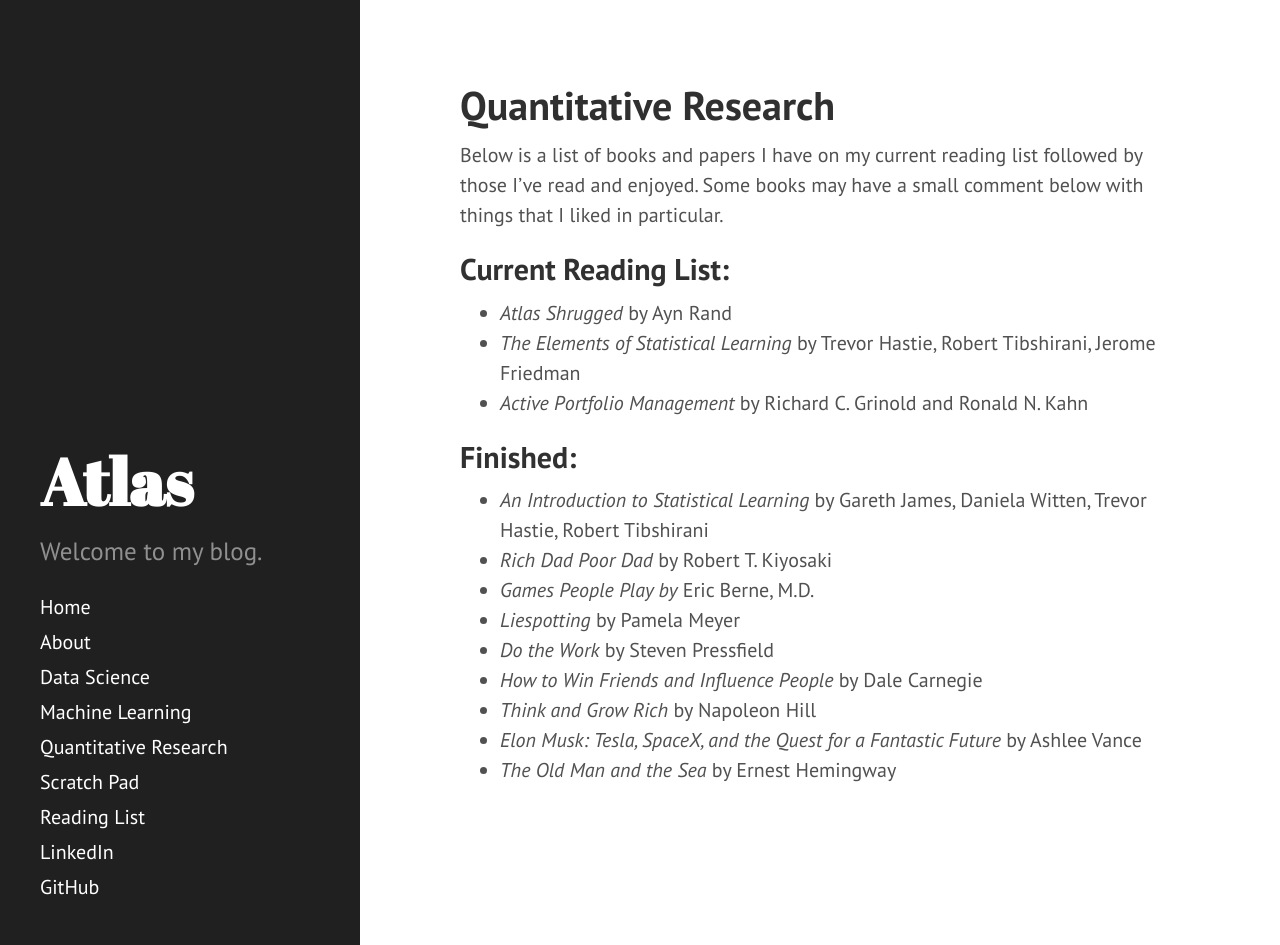
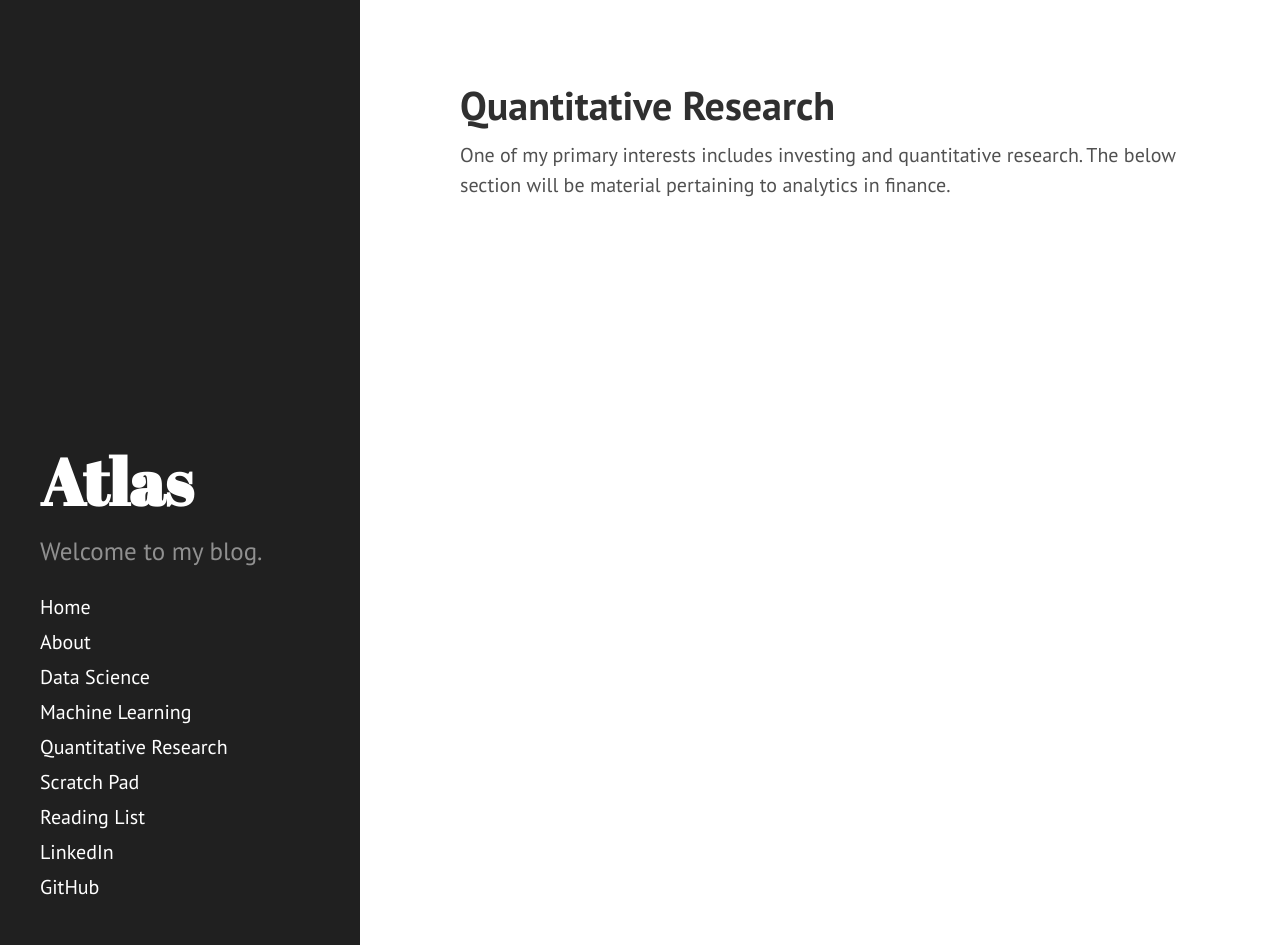
Before and after one commit to JonathanJohann/Research, a Jekyll site: the page built from Quantitative_Research.md, in a window 1280 px wide and 945 px high. Built offline with Jekyll 4.4.1, drawn with Linux system fonts in a browser that asks for light colours; Markdown is read by kramdown in place of the engine named in the settings.

Commit message:
Update Quantitative_Research.md

```diff
--- a/Quantitative_Research.md
+++ b/Quantitative_Research.md
@@ -3,23 +3,5 @@
 title: Quantitative Research
 ---
 
-Below is a list of books and papers I have on my current reading list followed by those I've read and enjoyed. Some books may have a small comment below with things that I liked in particular.
 
-## Current Reading List:
-* *Atlas Shrugged* by Ayn Rand
-* *The Elements of Statistical Learning* by Trevor Hastie, Robert Tibshirani, Jerome Friedman
-* *Active Portfolio Management* by Richard C. Grinold and Ronald N. Kahn
-
-
-
-
-## Finished:
-* *An Introduction to Statistical Learning* by Gareth James, Daniela Witten, Trevor Hastie, Robert Tibshirani
-* *Rich Dad Poor Dad* by Robert T. Kiyosaki
-* *Games People Play by* Eric Berne, M.D.
-* *Liespotting* by Pamela Meyer
-* *Do the Work* by Steven Pressfield
-* *How to Win Friends and Influence People* by Dale Carnegie
-* *Think and Grow Rich* by Napoleon Hill
-* *Elon Musk: Tesla, SpaceX, and the Quest for a Fantastic Future* by Ashlee Vance
-* *The Old Man and the Sea* by Ernest Hemingway
+One of my primary interests includes investing and quantitative research. The below section will be material pertaining to analytics in finance.
```
